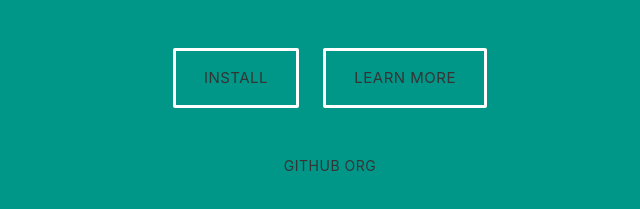
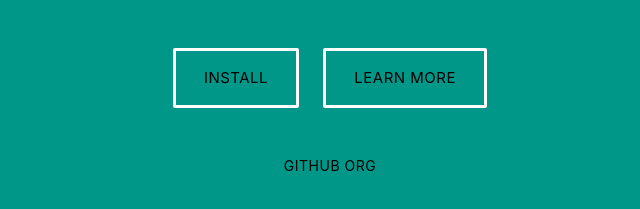
Before and after one commit to Silk-GUI/silk-gui.github.io, a plain HTML site: page index.html in a window 1280 px wide. Shown: the part 429-638 px from the top of the page, without its empty margins (320-960 px from the left). Drawn offline with nearby package versions, Linux system fonts and the light colour scheme.

Commit message:
Button text is darker

```diff
--- a/index.html
+++ b/index.html
@@ -38,6 +38,9 @@
       box-sizing: content-box;
       border: 3px solid white;
     }
+    .btn-flat, .btn {
+      color: #000;
+    }
     .github-org {
       margin-top: 5px;
       border: 0px;
```
